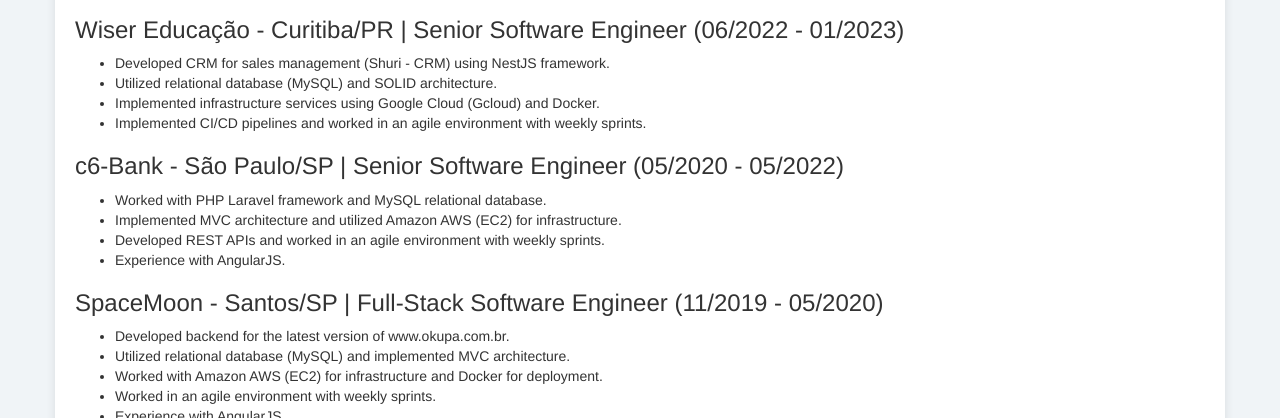
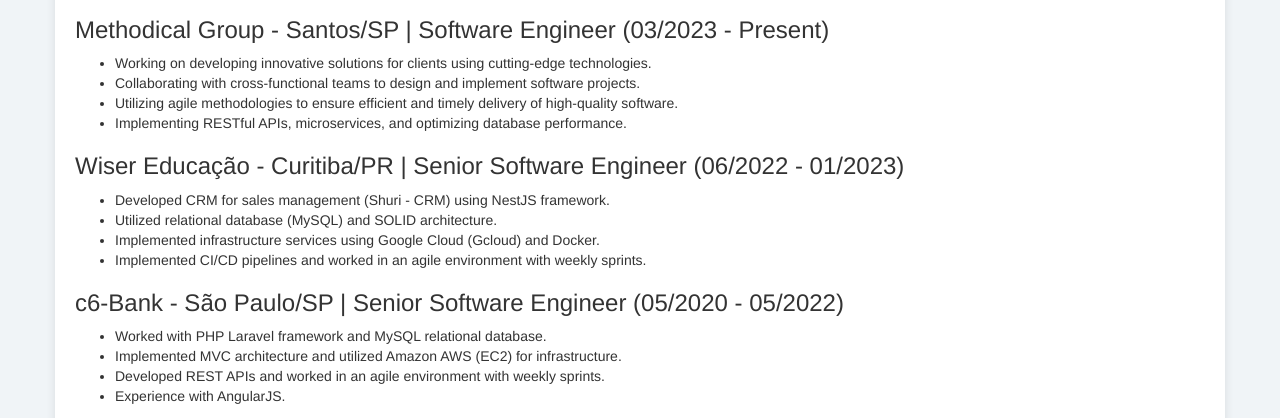
Before and after one commit to rodolfofernandes/rodolfofernandes.github.io, a plain HTML site: page en.html in a window 1280 px wide. Shown: the part 682-1100 px from the top of the page. Drawn offline with nearby package versions, Linux system fonts and the light colour scheme.

Commit message:
Update en.html

```diff
--- a/en.html
+++ b/en.html
@@ -70,6 +70,13 @@
     <li>English - Advanced</li>
 	</ul>
     <h2>Experience</h2>
+    <h3>Methodical Group - Santos/SP | Software Engineer (03/2023 - Present)</h3>
+    <ul>
+      <li>Working on developing innovative solutions for clients using cutting-edge technologies.</li>
+      <li>Collaborating with cross-functional teams to design and implement software projects.</li>
+      <li>Utilizing agile methodologies to ensure efficient and timely delivery of high-quality software.</li>
+      <li>Implementing RESTful APIs, microservices, and optimizing database performance.</li>
+    </ul>
     <h3>Wiser Educação - Curitiba/PR | Senior Software Engineer (06/2022 - 01/2023)</h3>
     <ul>
       <li>Developed CRM for sales management (Shuri - CRM) using NestJS framework.</li>
```
